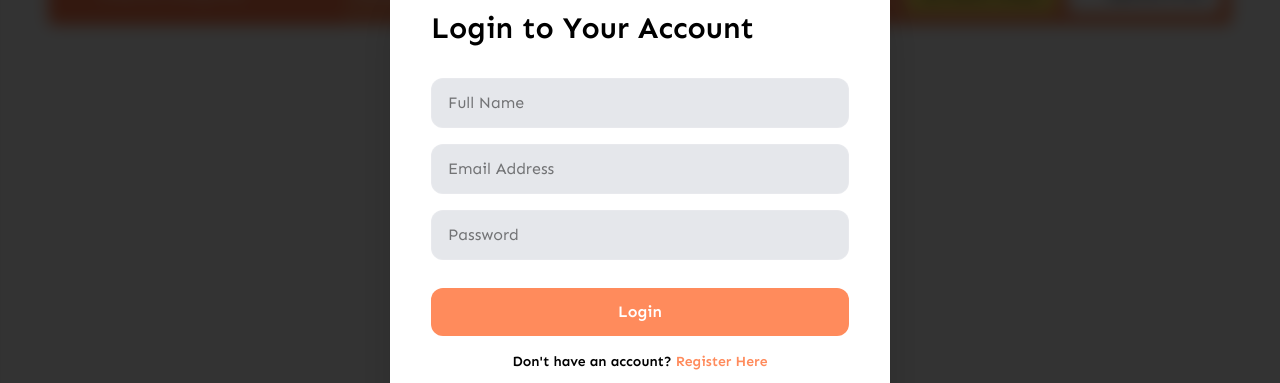
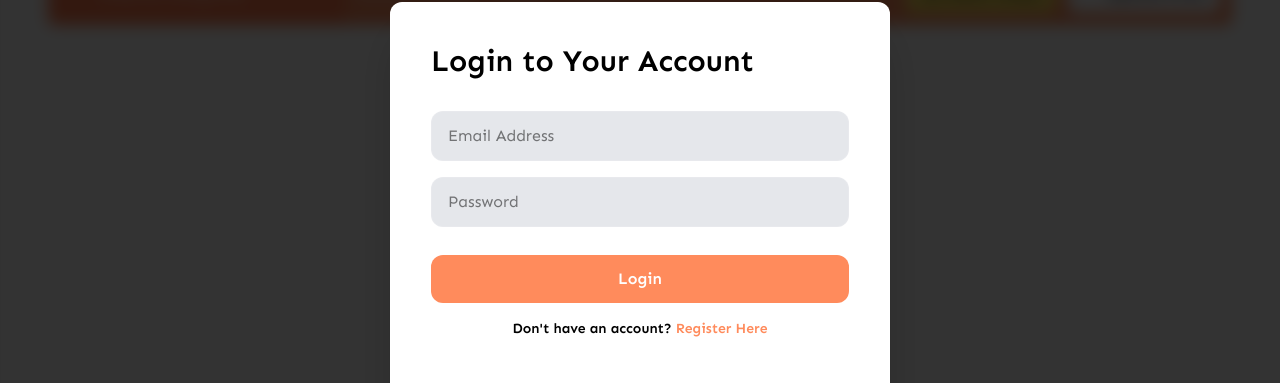
Before and after one commit to Itssanthoshhere/FreshBasket-Ecommerce, a Next.js app: page / in a window 1280 px wide. Both pictures are taken after a click on the button 1071 px from the left and 87 px from the top of the page. Shown: the part 165-548 px from the top of the page. Built offline with nearby package versions, Linux system fonts and the light colour scheme; some icons are missing; a web font is replaced by a local one.

Commit message:
fix(Navmiddel): update form visibility logic for user login state

```diff
--- a/app/Components/Navbar/Navmiddel.tsx
+++ b/app/Components/Navbar/Navmiddel.tsx
@@ -149,7 +149,7 @@ export default function Navmiddel() {
               </h2>
 
               <form className="flex flex-col gap-4">
-                {isLogin && (
+                {!isLogin && (
                   <input
                     type="text"
                     placeholder="Full Name"
```
